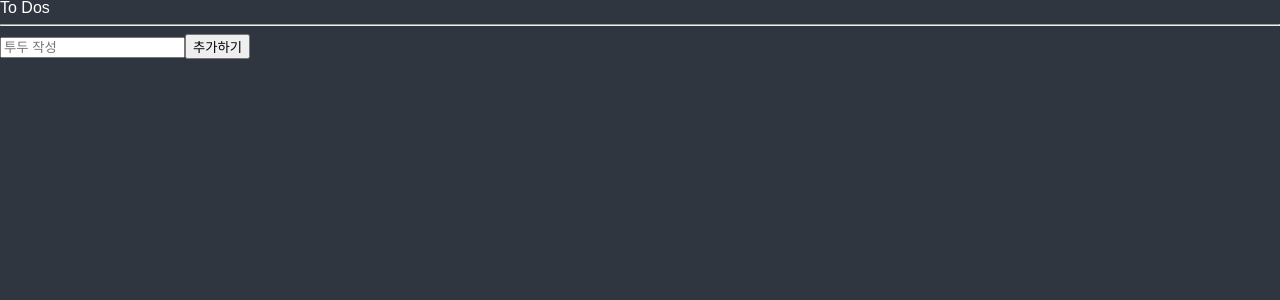
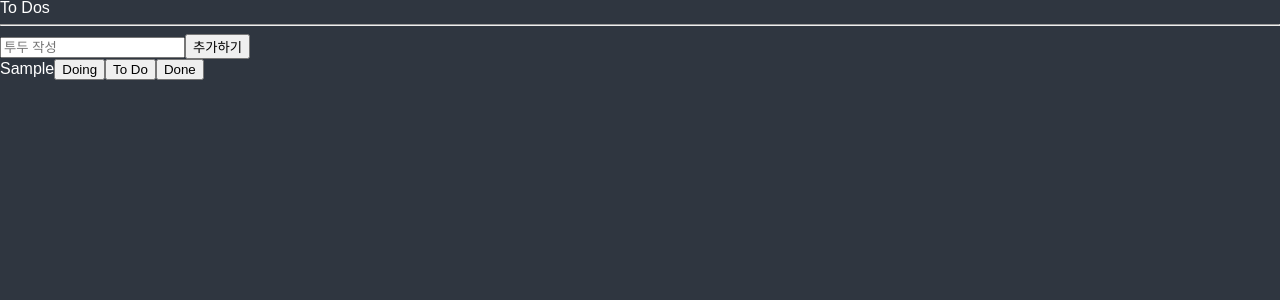
Before and after one commit to mocking-tiger/todo-list, a React (Create React App) app: page / in a window 1280 px wide. Both pictures are taken after typing "Sample" into the empty fields and a click on the button "추가하기". Shown: the top 300 px of the page. Built offline with nearby package versions, Linux system fonts and the light colour scheme; a web font is replaced by a local one.

Commit message:
refactor: 투두리스트 파일 분리

```diff
--- /dev/null
+++ b/src/atoms.ts
@@ -0,0 +1,12 @@
+import { atom } from "recoil";
+
+export interface IToDo {
+  text: string;
+  id: number;
+  category: "TODO" | "DOING" | "DONE";
+}
+
+export const toDoState = atom<IToDo[]>({
+  key: "toDo",
+  default: [],
+});
--- /dev/null
+++ b/src/components/CreateToDo.tsx
@@ -0,0 +1,33 @@
+import { useForm } from "react-hook-form";
+import { useSetRecoilState } from "recoil";
+import { toDoState } from "../atoms";
+
+interface IForm {
+  toDo: string;
+}
+
+export default function CreateToDo() {
+  const setToDos = useSetRecoilState(toDoState);
+  const { register, handleSubmit, setValue } = useForm<IForm>();
+
+  const handleValid = ({ toDo }: IForm) => {
+    console.log("add to do", toDo);
+    setToDos((prev) => [
+      { text: toDo, id: Date.now(), category: "TODO" },
+      ...prev,
+    ]);
+    setValue("toDo", "");
+  };
+
+  return (
+    <form onSubmit={handleSubmit(handleValid)}>
+      <input
+        {...register("toDo", {
+          required: "To Do를 작성해주세요.",
+        })}
+        placeholder="투두 작성"
+      />
+      <button>추가하기</button>
+    </form>
+  );
+}
--- /dev/null
+++ b/src/components/ToDo.tsx
@@ -0,0 +1,12 @@
+import { IToDo } from "../atoms";
+
+export default function ToDo({ text }: IToDo) {
+  return (
+    <li>
+      <span>{text}</span>
+      <button>Doing</button>
+      <button>To Do</button>
+      <button>Done</button>
+    </li>
+  );
+}
--- a/src/components/ToDoList.tsx
+++ b/src/components/ToDoList.tsx
@@ -1,188 +1,21 @@
-import { useForm } from "react-hook-form";
-import {
-  atom,
-  useRecoilState,
-  // useRecoilValue,
-  // useSetRecoilState,
-} from "recoil";
-
-const toDoState = atom<IToDo[]>({
-  key: "toDo",
-  default: [],
-});
-
-interface IForm {
-  toDo: string;
-}
-
-interface IToDo {
-  text: string;
-  id: number;
-  category: "TODO" | "DOING" | "DONE";
-}
+import CreateToDo from "./CreateToDo";
+import { useRecoilValue } from "recoil";
+import { toDoState } from "../atoms";
+import ToDo from "./ToDo";
 
 export default function ToDoList() {
-  const [toDos, setToDos] = useRecoilState(toDoState); // useState처럼 value,setValue를 한번에 불러올 수 있음
-  // const toDos = useRecoilValue<string[]>(toDoState) (value만 필요할 때)
-  // const setToDos = useSetRecoilState(toDoState) (setValue기능만 필요할 때)
-  const { register, handleSubmit, setValue } = useForm<IForm>();
+  const toDos = useRecoilValue(toDoState); // useState처럼 value,setValue를 한번에 불러올 수 있음
 
-  const onSubmit = ({ toDo }: IForm) => {
-    console.log("add to do", toDo);
-    setToDos((prev) => [
-      { text: toDo, id: Date.now(), category: "TODO" },
-      ...prev,
-    ]);
-    setValue("toDo", "");
-  };
   return (
     <div>
       <h1>To Dos</h1>
       <hr />
-      <form onSubmit={handleSubmit(onSubmit)}>
-        <input
-          {...register("toDo", {
-            required: "To Do를 작성해주세요.",
-          })}
-          placeholder="투두 작성"
-        />
-        <button>추가하기</button>
-      </form>
-      <ul></ul>
+      <CreateToDo />
+      <ul>
+        {toDos.map((toDo) => (
+          <ToDo key={toDo.id} {...toDo} />
+        ))}
+      </ul>
     </div>
   );
 }
-
-// interface ISpanMessage {
-//   $isMessage?: string;
-// }
-
-// interface IFormData {
-//   firstName: string;
-//   lastName: string;
-//   email: string;
-//   password: string;
-//   passwordRepeat: string;
-//   extraError: string;
-// }
-
-// const Div = styled.div`
-//   width: 400px;
-//   margin: 0 auto;
-// `;
-
-// const Form = styled.form`
-//   display: flex;
-//   flex-direction: column;
-//   gap: 10px;
-// `;
-
-// const Input = styled.input`
-//   width: 100%;
-//   padding: 10px 20px;
-//   display: block;
-// `;
-
-// const Span = styled.span<ISpanMessage>`
-//   margin-top: 5px;
-//   display: ${(props) => (props.$isMessage === "" ? "none" : "block")};
-// `;
-
-// // 스타일드 컴포넌트 영역 끝
-
-// export default function ToDoList() {
-//   const {
-//     register,
-//     handleSubmit,
-//     formState: { errors },
-//     setError,
-//   } = useForm<IFormData>();
-
-//   const onValid = (data: IFormData) => {
-//     //console.log(data);
-//     if (data.password !== data.passwordRepeat) {
-//       setError(
-//         "passwordRepeat",
-//         { message: "비밀번호가 일치하지 않습니다." },
-//         { shouldFocus: true }
-//       );
-//     }
-//     // setError("extraError", { message: "서버에러" });
-//   };
-//   return (
-//     <Div>
-//       <Form onSubmit={handleSubmit(onValid)}>
-//         <div>
-//           <Input
-//             type="email"
-//             {...register("email", {
-//               required: "이메일을 입력해주세요.",
-//               pattern: {
-//                 value: /^[A-Za-z0-9@.]+$/,
-//                 message: "이메일은 영문대소문자, 숫자만 가능합니다.",
-//               },
-//             })}
-//             placeholder="이메일"
-//           />
-//           <Span $isMessage={errors?.email?.message || ""}>
-//             {errors?.email?.message}
-//           </Span>
-//         </div>
-//         <div>
-//           <Input
-//             {...register("firstName", { required: "성을 입력해주세요." })}
-//             placeholder="성"
-//           />
-//           <Span $isMessage={errors?.firstName?.message || ""}>
-//             {errors?.firstName?.message}
-//           </Span>
-//         </div>
-//         <div>
-//           <Input
-//             {...register("lastName", {
-//               required: "이름을 입력해주세요.",
-//               validate: {
-//                 noCriminal: (value) =>
-//                   value.includes("범죄자")
-//                     ? "범죄자는 가입할 수 없습니다."
-//                     : true,
-//               },
-//             })}
-//             placeholder="이름"
-//           />
-//           <Span $isMessage={errors?.lastName?.message || ""}>
-//             {errors?.lastName?.message}
-//           </Span>
-//         </div>
-//         <div>
-//           <Input
-//             {...register("password", {
-//               required: "비밀번호를 입력해주세요.",
-//               minLength: {
-//                 value: 6,
-//                 message: "비밀번호는 여섯글자 이상 입력해주세요.",
-//               },
-//             })}
-//             placeholder="비밀번호"
-//           />
-//           <Span $isMessage={errors?.password?.message || ""}>
-//             {errors?.password?.message}
-//           </Span>
-//         </div>
-//         <div>
-//           <Input
-//             {...register("passwordRepeat", {
-//               required: "비밀번호를 한번 더 입력해주세요.",
-//             })}
-//             placeholder="비밀번호 재입력"
-//           />
-//           <Span $isMessage={errors?.passwordRepeat?.message || ""}>
-//             {errors?.passwordRepeat?.message}
-//           </Span>
-//         </div>
-//         <button>추가하기</button>
-//         <Span>{errors?.extraError?.message}</Span>
-//       </Form>
-//     </Div>
-//   );
-// }
```
